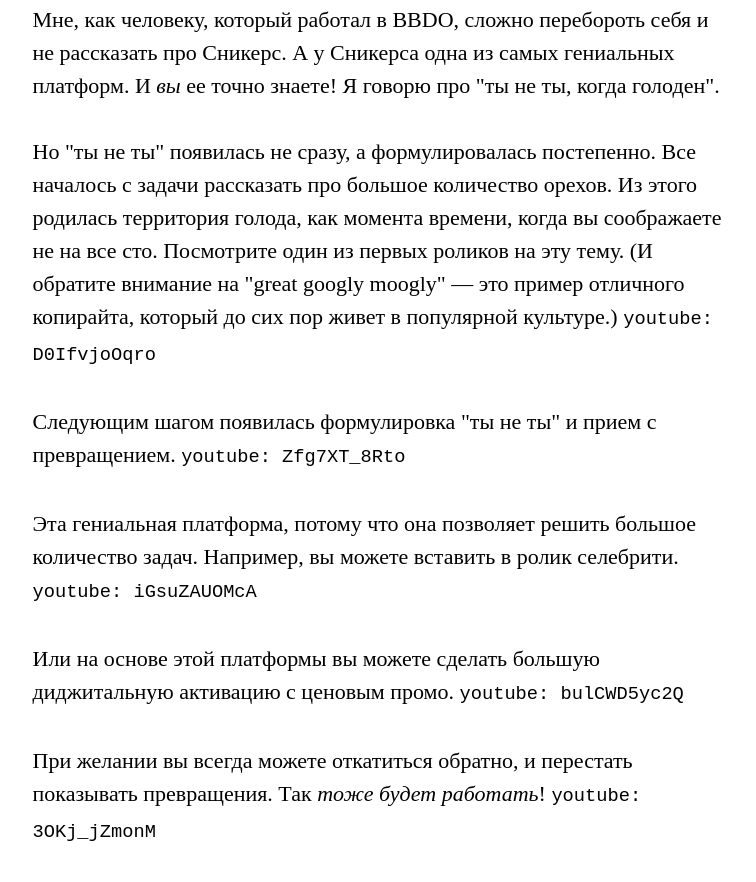
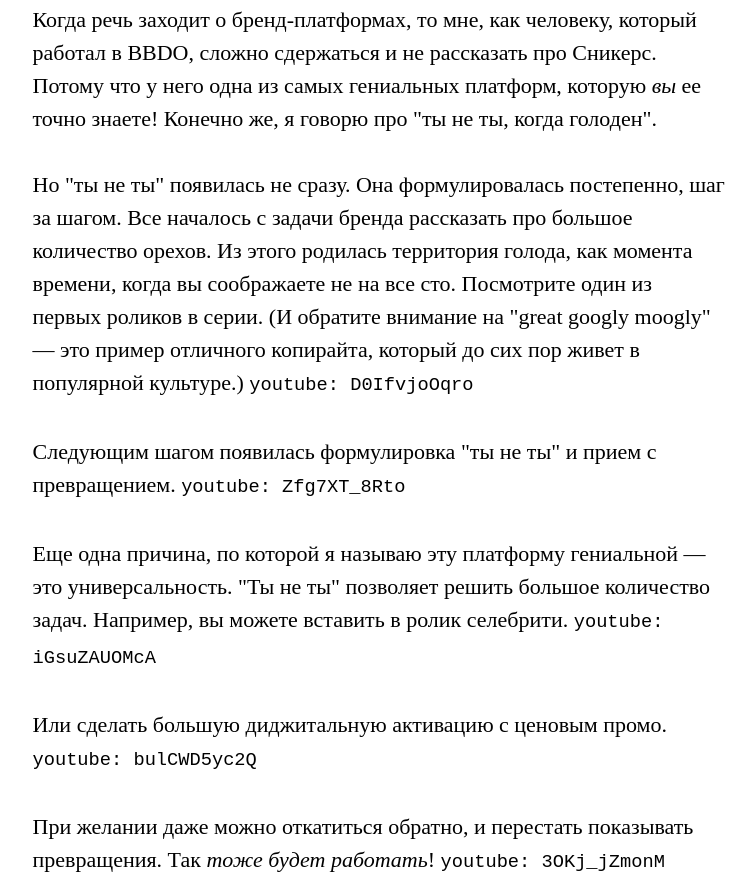
Before and after one commit to martyuk/read.martyuk.com, a Gatsby site: page /brand-platforms-and-where-to-find-them/ in a window 1280 px wide. Shown: the part 6555-7437 px from the top of the page, without its empty margins (17-773 px from the left). Built offline with nearby package versions, Linux system fonts and the light colour scheme; Gatsby itself is replaced by a stand-in of ours; some packages are replaced by stand-ins of ours.

Commit message:
Update Blog “brand-platforms-and-where-to-find-them”

```diff
--- a/content/blog/brand-platforms-and-where-to-find-them.md
+++ b/content/blog/brand-platforms-and-where-to-find-them.md
@@ -103,21 +103,21 @@
 `youtube: yBZiP3sdbKs`
 
 ### Сникерс
-Мне, как человеку, который работал в BBDO, сложно перебороть себя и не рассказать про Сникерс. А у Сникерса одна из самых гениальных платформ. И _вы_ ее точно знаете! Я говорю про "ты не ты, когда голоден".
+Когда речь заходит о бренд-платформах, то мне, как человеку, который работал в BBDO, сложно сдержаться и не рассказать про Сникерс. Потому что у него одна из самых гениальных платформ, которую _вы_ ее точно знаете! Конечно же, я говорю про "ты не ты, когда голоден".
 
-Но "ты не ты" появилась не сразу, а формулировалась постепенно. Все началось с задачи рассказать про большое количество орехов. Из этого родилась территория голода, как момента времени, когда вы соображаете не на все сто. Посмотрите один из первых роликов на эту тему. (И обратите внимание на "great googly moogly" — это пример отличного копирайта, который до сих пор живет в популярной культуре.)
+Но "ты не ты" появилась не сразу. Она формулировалась постепенно, шаг за шагом. Все началось с задачи бренда рассказать про большое количество орехов. Из этого родилась территория голода, как момента времени, когда вы соображаете не на все сто. Посмотрите один из первых роликов в серии. (И обратите внимание на "great googly moogly" — это пример отличного копирайта, который до сих пор живет в популярной культуре.)
 `youtube: D0IfvjoOqro`
 
 Следующим шагом появилась формулировка "ты не ты" и прием с превращением.
 `youtube: Zfg7XT_8Rto`
 
-Эта гениальная платформа, потому что она позволяет решить большое количество задач. Например, вы можете вставить в ролик селебрити.
+Еще одна причина, по которой я называю эту платформу гениальной — это универсальность. "Ты не ты" позволяет решить большое количество задач. Например, вы можете вставить в ролик селебрити.
 `youtube: iGsuZAUOMcA`
 
-Или на основе этой платформы вы можете сделать большую диджитальную активацию с ценовым промо.
+Или сделать большую диджитальную активацию с ценовым промо.
 `youtube: bulCWD5yc2Q`
 
-При желании вы всегда можете откатиться обратно, и перестать показывать превращения. Так _тоже будет работать_!
+При желании даже можно откатиться обратно, и перестать показывать превращения. Так _тоже будет работать_!
 `youtube: 3OKj_jZmonM`
 
 ## Но это же не бренд-платформа!
```
